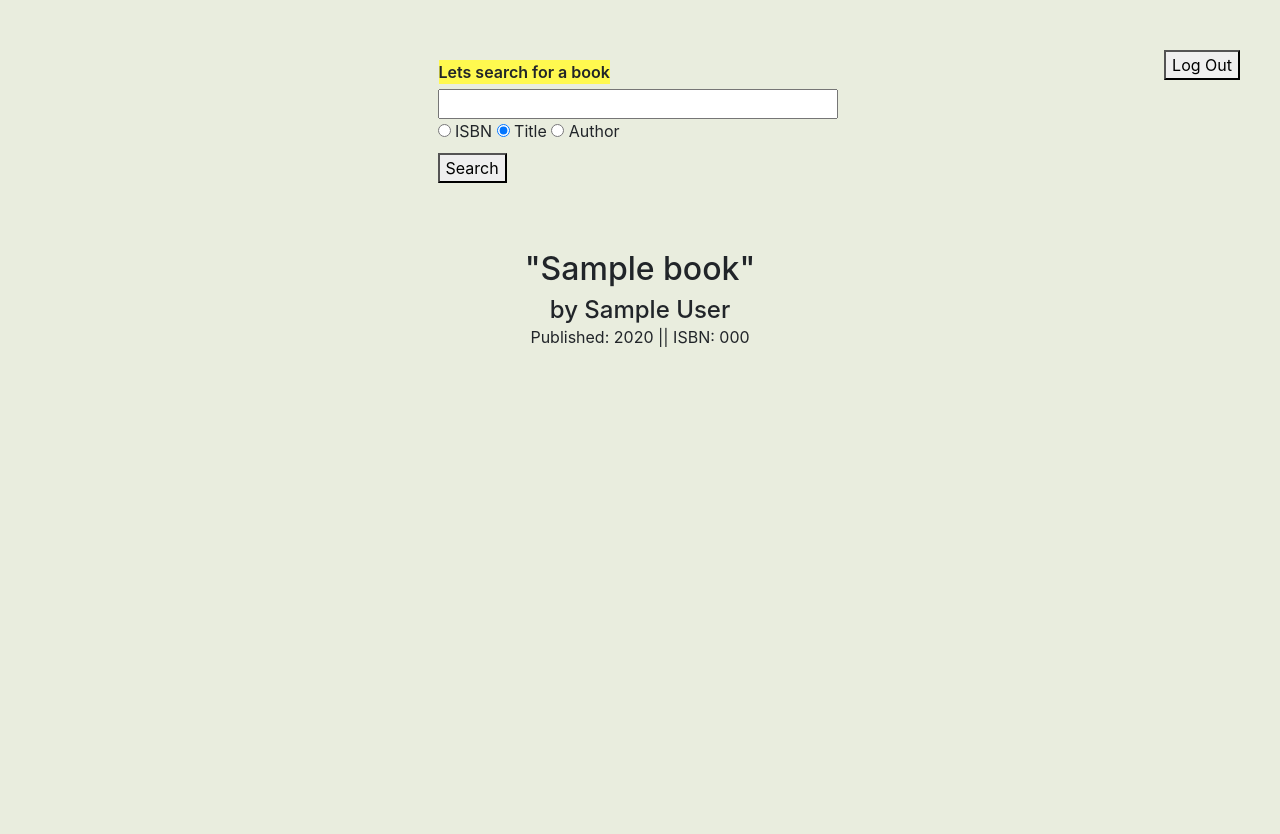
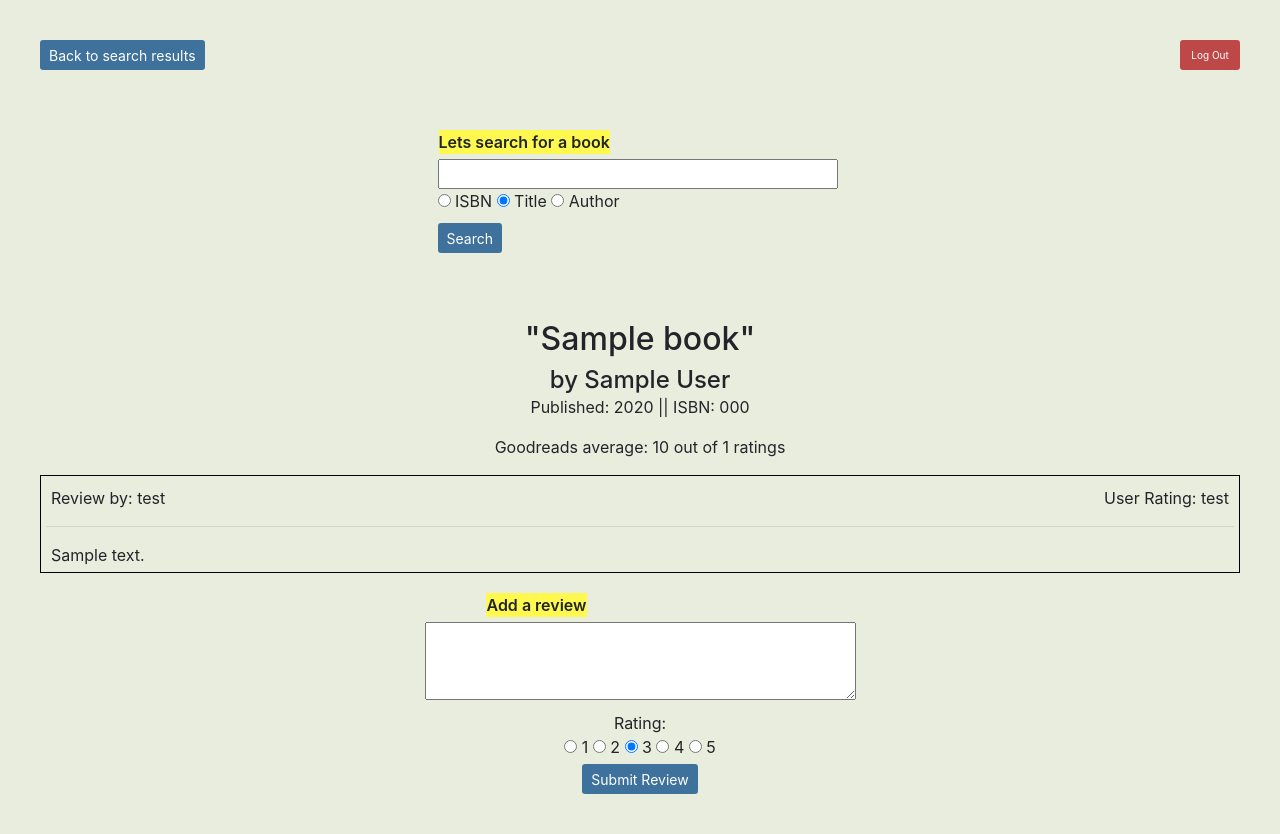
Before and after one commit to ian-lowe/book-review-central, a Flask app: template templates/book.html in a window 1280 px wide. Before the commit the page ends 347 px from the top, so only its background shows below. Run offline with Flask 2, Linux system fonts and the light colour scheme; the template is opened without the code that fills it: most values are stand-ins (such as "Sample title", 1, 10 or a date in 2020); some libraries are stand-ins or nearby versions.

Commit message:
added user review feature

```diff
--- a/application.py
+++ b/application.py
@@ -1,5 +1,8 @@
 import os
 import string
+import requests
+import sys
+
 
 from flask import Flask, render_template, session, request, redirect, url_for, flash
 from flask_session import Session
@@ -109,7 +112,7 @@ def books():
         return redirect(url_for('index'))
 
     query = "%"
-    query += request.form.get("search-input")
+    query += request.form.get("search-input").strip()
     query += "%"
 
     option = request.form['options']
@@ -129,14 +132,43 @@ def books():
     else:
         return "test"
 
-@app.route("/books/<string:isbn>")
+@app.route("/books/<string:isbn>", methods=['GET', 'POST'])
 def book(isbn):
-    book = db.execute("SELECT * FROM books WHERE isbn = :isbn", {"isbn": isbn}).fetchone()
-    return render_template("book.html", book=book)
+    if request.method == 'GET':
+        book = db.execute("SELECT * FROM books WHERE isbn = :isbn", {"isbn": isbn}).fetchone()
 
-def remove_punctuation(str):
-    result = ""
-    for char in str:
-        if char not in string.punctuation:
-            result += char
-    return result
+        reviews = db.execute("SELECT review FROM reviews WHERE book_isbn = :isbn", {"isbn": isbn}).fetchall()
+
+        res = requests.get("https://www.goodreads.com/book/review_counts.json",
+                        params={
+                            "key": "GJZSpTvdcwByldSQzwRBfg",
+                            "isbns": isbn
+                        })
+        if res.status_code != 200:
+            return render_template("book.html", book=book)
+
+        res_json = res.json()
+        res_avg = res_json['books'][0]['average_rating']
+        res_count = res_json['books'][0]['ratings_count']
+
+        return render_template("book.html", book=book, res_avg=res_avg, res_count=(format (res_count, ',d')), reviews=reviews)
+    else:
+        review = request.form.get("review-input")
+        score = request.form['ratings']
+        user_id = db.execute(
+            "SELECT user_id FROM users WHERE username = :username", {
+                "username": session["user"]
+            }).fetchone()
+
+
+        db.execute("INSERT INTO reviews (score, review, user_id, book_isbn) VALUES (:score, :review, :user_id, :book_isbn)", {"score": score, "review": review, "user_id": user_id[0], "book_isbn": isbn})
+        db.commit()
+
+        return redirect(url_for('book', isbn=isbn))
+
+# @app.route("/books/<string:isbn>/reviews")
+# def reviews(isbn):
+
+
+# @app.route("/api/<string:isbn>")
+# def api():
--- a/requirements.txt
+++ b/requirements.txt
@@ -3,3 +3,4 @@ Flask-Session
 psycopg2
 SQLAlchemy
 Flask-bcrypt
+requests
--- a/static/styles.css
+++ b/static/styles.css
@@ -69,7 +69,7 @@ label {
 }
 
 .register-button button {
-    background-color: #2D4654;
+    background-color: rgb(62, 113, 155);
     color: rgb(255, 255, 255);
     height: 30px;
     box-sizing: border-box;
@@ -80,8 +80,23 @@ label {
     border: 1px solid black;
 }
 
+.buttons {
+    background-color: rgb(62, 113, 155);
+    color: rgb(255, 255, 255);
+    height: 30px;
+    box-sizing: border-box;
+    border: 1px solid transparent;
+}
+
+.buttons:hover {
+    border: 1px solid black;
+}
+
 .log-out {
     float: right;
+    background-color: rgb(190, 72, 72);
+    width: 60px;
+    font-size: 10px;
 }
 
 .success {
@@ -120,3 +135,31 @@ label {
 .align-center {
     text-align: center;
 }
+
+.ratings-container {
+    width: 100%;
+    height: 100%;
+    border: 1px solid black;
+    margin: 0px auto 10px auto;
+    padding: 5px;
+    padding-top: 10px;
+}
+
+.review-label {
+    padding: 5px;
+}
+
+.rating-label {
+    padding-top: -5px;
+    padding-right: 5px;
+    float: right;
+
+}
+
+.review {
+    padding-left: 5px;
+}
+
+.align-center div label {
+    margin-right: 208px;
+}
--- a/templates/book.html
+++ b/templates/book.html
@@ -6,8 +6,9 @@ Search Results
 
 {% block body %}
 <form action="{{ url_for('logout') }}" method="POST">
-    <button class="log-out">Log Out</button>
+    <button class="log-out buttons btn-sm">Log Out</button>
 </form>
+<button onclick="goBack()" class="buttons btn-sm">Back to search results</button>
 <div>
     <div class="search">
         <label for="searchbar">Lets search for a book</label>
@@ -17,11 +18,42 @@ Search Results
             <input type="radio" name="options" id="title" value="title" checked="checked"> Title
             <input type="radio" name="options" id="author" value="author"> Author
             <p>
-                <button>Search</button>
+                <button class="buttons btn-sm">Search</button>
             </p>
         </form>
     </div>
 <h2>"{{ book.title }}"</h2>
 <h4>by {{ book.author }}</h4>
 <p style="text-align: center">Published: {{ book.year }} || ISBN: {{ book.isbn }}</p>
+<p style="text-align: center">Goodreads average: {{ res_avg }} out of {{ res_count }} ratings</p>
+
+<div>
+    {% for review in reviews %}
+    <div class="ratings-container">
+        <span class="review-label">Review by: test</span>
+        <span class="rating-label">User Rating: test</span>
+        <hr>
+        <div class="review">
+            {{ review.review }}
+        </div>
+    </div>
+    {% endfor %}
+</div>
+<form class="align-center" action="{{ url_for('book', isbn=book.isbn) }}" id="review-input" method="POST">
+    <div><label>Add a review</label></div>
+    <textarea name="review-input" cols="40" rows="3"></textarea>
+    <div style="margin:5px;">
+        <div>
+            Rating:
+        </div>
+        <input type="radio" name="ratings" id="one" value="1"> 1
+        <input type="radio" name="ratings" id="two" value="2"> 2
+        <input type="radio" name="ratings" id="three" value="3" checked="checked"> 3
+        <input type="radio" name="ratings" id="four" value="4"> 4
+        <input type="radio" name="ratings" id="five" value="5"> 5
+    </div>
+    <p>
+        <button class="buttons btn-sm">Submit Review</button>
+    </p>
+</form>
 {% endblock %}
--- a/templates/index.html
+++ b/templates/index.html
@@ -13,7 +13,7 @@
             <input type="text" name="username-reg" placeholder="Choose a username">
             <input type="password" name="password-reg" placeholder="Choose a password">
             <div class="register-button">
-                <button>Create Account</button><span class="{{ class_name }}">{{ message_r }}</span>
+                <button class="btn-sm">Create Account</button><span class="{{ class_name }}">{{ message_r }}</span>
             </div>
         </form>
         <h5>OR</h5>
@@ -22,7 +22,7 @@
             <input type="text" name="username" placeholder="Enter your username">
             <input type="password" name="password" placeholder="Enter your password">
             <div class="register-button">
-                <button>Enter Site</button><span class="{{ class_name }}">{{ message_l }}</span>
+                <button class="btn-sm">Enter Site</button><span class="{{ class_name }}">{{ message_l }}</span>
             </div>
         </form>
     </div>
--- a/templates/search.html
+++ b/templates/search.html
@@ -6,7 +6,7 @@
 
 {% block body %}
 <form action="{{ url_for('logout') }}" method="POST">
-    <button class="log-out">Log Out</button>
+    <button class="log-out buttons btn-sm">Log Out</button>
 </form>
 <h1 class="search-header">Hello, {{ session['user'] }}!</h1>
     <div>
@@ -18,10 +18,9 @@
                 <input type="radio" name="options" id="title" value="title" checked="checked"> Title
                 <input type="radio" name="options" id="author" value="author"> Author
                 <p>
-                    <button>Search</button>
+                    <button class="buttons btn-sm">Search</button>
                 </p>
             </form>
         </div>
     </div>
-
 {% endblock %}
--- a/templates/template.html
+++ b/templates/template.html
@@ -4,6 +4,11 @@
     <meta name="viewport" content="width=device-width, initial-scale=1.0">
     <link rel="stylesheet" href="https://stackpath.bootstrapcdn.com/bootstrap/4.3.1/css/bootstrap.min.css" integrity="sha384-ggOyR0iXCbMQv3Xipma34MD+dH/1fQ784/j6cY/iJTQUOhcWr7x9JvoRxT2MZw1T" crossorigin="anonymous">
     <link rel="stylesheet" href="{{ url_for('static', filename='styles.css') }}">
+    <script>
+        function goBack() {
+            window.history.back();
+        }
+    </script>
     <title>{% block title %}{% endblock %}</title>
 </head>
 <body>
@@ -18,6 +23,5 @@
     {% endwith %}
     {% block body %}
     {% endblock %}
-
 </body>
 </html>
```
Also changed, not shown: templates/books.html (+2 -5 lines), 3 other files.
